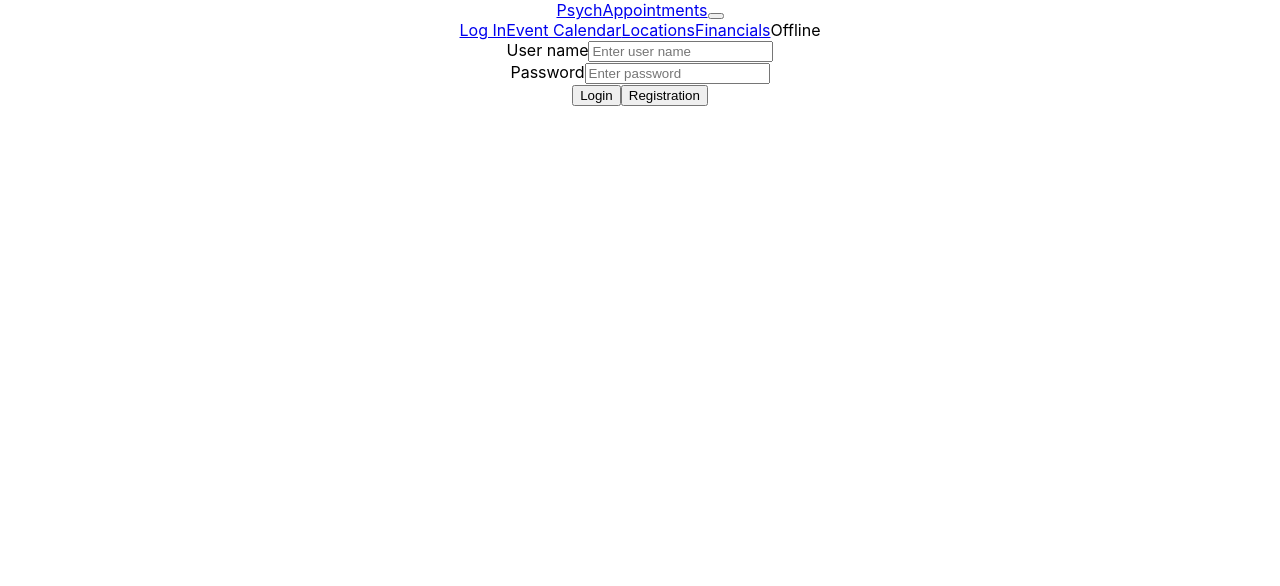
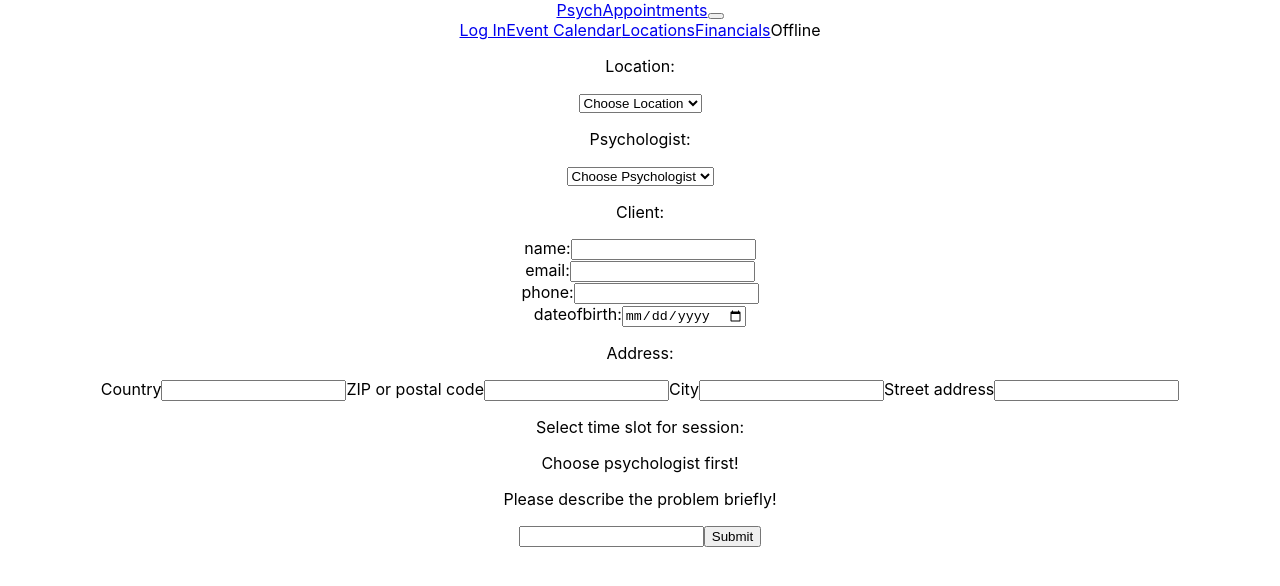
Before and after one commit to horvathv01/psychappointments-web-app, a React (Create React App) app: page /addappointment in a window 1280 px wide. Before the commit this address led to /login. Shown: the top 586 px of the page. Built offline with nearby package versions, Linux system fonts and the light colour scheme.

Commit message:
add loginFirst page

```diff
--- a/src/App.js
+++ b/src/App.js
@@ -7,6 +7,7 @@ import LoginPage from './Components/LoginPage';
 import StarterPage from './Components/StarterPage';
 import Error from './Components/Error';
 import AddAppointment from './Components/AddAppointment';
+import LoginFirst from './Components/LoginFirst';
 
 function App() {
 
@@ -21,6 +22,7 @@ function App() {
 
               <Route path="/" element={<StarterPage />}/>
               <Route path="/login" element={<LoginPage/>}/>
+              <Route path="/loginfirst" element={<LoginFirst/>}/>
               <Route path="/registration" element={<p>registration page</p>}/>
               <Route path="/error" element={<Error />}/>
 
--- a/src/Components/AddAppointment.jsx
+++ b/src/Components/AddAppointment.jsx
@@ -16,26 +16,21 @@ export default function AddAppointment(){
     const navigate = useNavigate();
 
     useEffect(() => {
-        redirectToLogin();
-        setUser(retreiveUser());
-        if(user != null && user.type !== "psychologist"){
-            //fetch all psychologists (name and id?)
-            //setAllPsychologists(fetchedData)
+        if (user == null) {
+            //navigate("/loginfirst");
         }
     }, []);
 
     function redirectToLogin(){
-        if(user == null){
             window.alert("Please log in first!");
             navigate("/login");
-        }
-    }
+    };
 
     function handleSubmit(){
         //validate data --> same as registration validator?
         //what to include?
         //psychologist.id + psychologist.name? --> to track changes of id in future
-        //client's data --> if existing: from DB, else: register new client account with default password
+        //client's data --> send to backend, see if email already exists --> add appointment to existing client ELSE create new client with standard password
         //location id (+ location name?)
         //session start, session end
         //session description
@@ -45,7 +40,12 @@ export default function AddAppointment(){
 
     function getLocations(){
         let locations = [];
-        //fetch available locations
+        if(user != null && (user.type == "psychologist" || user.type == "manager")){
+        //only fetch associated locations
+        //setAllPsychologists(fetchedData)
+        }
+        //fetch all locations
+        //setAllPsychologists(fetchedData)
 
         return(
             <div>
@@ -106,60 +106,96 @@ export default function AddAppointment(){
     function parseAddress(input){
         let address = {
             country: "",
-            zip: 0,
+            zip: "",
             city: "",
             street: "",
             rest: ""
         }
-        //code to parse
-
+        if(input != undefined){
+            //code to parse
+        }
+            //empty address can still be returned so that object structure can still be used
         return address;
     }
 
     function generateClientDataFields(){
+
+        const clientFormFields = {
+            name: {label: "name", type: "text", required: true},
+            email: {label: "email", type: "text", required: true},
+            phone: {label: "phone", type: "phone", required: true},
+            dateOfBirth: {label: "dateofbirth", type: "date", required: true}
+        }
+
         if(user != null && user.type == "client"){
             setClient(user);
-            const address = parseAddress(user.address);
-            return(
+        };
+
+        const address = client != null ? parseAddress(client.address) : parseAddress();
+
+        return(
+            <div>
+            {
+                Object.entries(clientFormFields).map(([fieldName, fieldProps]) => {
+                    return(
+                    <div key={fieldName}>
+                        <label htmlFor={fieldName}>{fieldProps.label}:</label>
+                        <input
+                        required={fieldProps.required}
+                        className="input-field"
+                        id={fieldName}
+                        type={fieldProps.type}
+                        name={fieldName}
+                        defaultValue={user?.type === "client" ? client[fieldName] : ""}
+                        />
+                    </div>)
+                })
+            }
                 <div>
-                <label htmlFor="name">Name: </label>
-                <input type="text" name="name" required>{user.name}</input>
-                <label htmlFor="email">Email: </label>
-                <input type="text" name="email" required>{user.email}</input>
-                <label htmlFor="dateofbirth">Date of birth: </label>
-                <input type="date" name="dateofbirth">{user.dateofbirth}</input>
-                <p>Address:</p>
-                <label htmlFor="city">Country</label>
-                <input required type="text" id="country" name="country" autoComplete="country" enterKeyHint="next">{address.country}</input>
-                <label htmlFor="postal-code">ZIP or postal code</label>
-                <input className="postal-code" id="postal-code" name="postal-code" autoComplete="postal-code" enterKeyHint="next">{address.zip}</input>
-                <label htmlFor="city">City</label>
-                <input required type="text" id="city" name="city" autoComplete="address-level2" enterKeyHint="next">{address.city}</input>
-                <label htmlFor="street-address">Street address</label>
-                <input type="text" id="street-address" name="street-address" autoComplete="street-address" required enterKeyHint="next">{address.street + " " + address.rest}</input>
-        </div>
-            );
-        } else {
-            return(
-                <div>
-                    <label htmlFor="name">Name: </label>
-                    <input type="text" name="name" required></input>
-                    <label htmlFor="email">Email: </label>
-                    <input type="text" name="email" required></input>
-                    <label htmlFor="dateofbirth">Date of birth: </label>
-                    <input type="date" name="dateofbirth" required></input>
                     <p>Address:</p>
                     <label htmlFor="city">Country</label>
-                    <input required type="text" id="city" name="city" autoComplete="country" enterKeyHint="next"></input>
+                    <input
+                    required
+                    className="input-field"
+                    type="text"
+                    id="country"
+                    name="country"
+                    autoComplete="country"
+                    enterKeyHint="next"
+                    defaultValue={address.country}></input>
                     <label htmlFor="postal-code">ZIP or postal code</label>
-                    <input className="postal-code" id="postal-code" name="postal-code" autoComplete="postal-code" enterKeyHint="next"></input>
+                    <input
+                    required
+                    className="input-field"
+                    id="postal-code"
+                    type="text"
+                    name="postal-code"
+                    autoComplete="postal-code"
+                    enterKeyHint="next"
+                    defaultValue={address.zip}></input>
                     <label htmlFor="city">City</label>
-                    <input required type="text" id="city" name="city" autoComplete="address-level2" enterKeyHint="next"></input>
+                    <input
+                    required
+                    className="input-field"
+                    id="city"
+                    type="text"
+                    name="city"
+                    autoComplete="address-level2"
+                    enterKeyHint="next"
+                    defaultValue={address.city}></input>
                     <label htmlFor="street-address">Street address</label>
-                    <input type="text" id="street-address" name="street-address" autoComplete="street-address" required enterKeyHint="next"></input>
+                    <input
+                    required
+                    className="input-field"
+                    id="street-address"
+                    type="text"
+                    name="street-address"
+                    autoComplete="street-address"
+                    enterKeyHint="next"
+                    defaultValue={address.street + " " + address.rest}></input>
+                </div>
             </div>
-            );
-        };
+        )
     };
 
     //choose location first --> fetch psychologists available at location
@@ -182,10 +218,11 @@ export default function AddAppointment(){
                     {generatePsychologistDataField()}
                     <p>Client: </p>
                     {generateClientDataFields()}
-                    <p>Select time slot htmlFor session: </p>
+                    <p>Select time slot for session: </p>
                     {getAvailableTimeSlots()}
                     <p>Please describe the problem briefly!</p>
                     <input type="textarea" onChange={(e) => setDescription(e.target.value)} required></input>
+                    <input type="submit" value="Submit"></input>
                 </form>
             </div>
         </div>
--- /dev/null
+++ b/src/Components/LoginFirst.jsx
@@ -0,0 +1,17 @@
+import React, {useContext, useEffect} from "react";
+import { useNavigate } from "react-router-dom";
+import { UserContext } from "../UserContext";
+
+
+export default function LoginFirst(){
+    const {user, login, logout, retreiveUser} = useContext(UserContext);
+    const navigate = useNavigate();
+
+    useEffect(() => {
+        setTimeout(() => navigate("/login"), 3000);
+    }, [])
+
+    return(
+        <h1>Please log in!</h1>
+    );
+}
--- a/src/Components/MainPage.jsx
+++ b/src/Components/MainPage.jsx
@@ -10,7 +10,12 @@ export default function MainPage(){
     const navigate = useNavigate();
 
     useEffect(() => {
-        setUser(retreiveUser());
+        if(user == null){
+            const retreivedUser = retreiveUser();
+            if(retreivedUser != null){
+                setUser(retreiveUser());
+            }
+        }
     }, []);
 
 
--- a/src/Components/NavBar.jsx
+++ b/src/Components/NavBar.jsx
@@ -10,6 +10,14 @@ export default function NavBar(){
     const {user, login, logout, retreiveUser} = useContext(UserContext);
     const navigate = useNavigate();
 
+    useEffect(() => {
+        if(user == null){
+            const retreivedUser = retreiveUser();
+            if(retreivedUser != null){
+                setUser(retreivedUser);
+            }
+        }
+    }, []);
 
 
     const isOnline = () => {
@@ -30,15 +38,15 @@ export default function NavBar(){
             </Navbar.Brand>
             <Navbar.Text>{user && user.username}</Navbar.Text>
             <Navbar.Toggle aria-controls="basic-navbar-nav" />
-            {retreiveUser() && user.name ? <p>Hello, {user.name}! <br> User type: {user.type}</br></p> : null}
+            {user && user.name ? <p>Hello, {user.name}! <br> User type: {user.type}</br></p> : null}
             <Navbar.Collapse id="basic-navbar-nav">
               <Nav className="ms-auto">
                 {user == null ? <Nav.Link href="/login">Log In</Nav.Link> : null}
                 <Nav.Link href="/calendar">Event Calendar</Nav.Link>
                 <Nav.Link href="/locations">Locations</Nav.Link>
                 <Nav.Link href="/financials">Financials</Nav.Link>
-                {retreiveUser() && user.type === "admin" ? <Nav.Link href="/admin">Admin page</Nav.Link> : null}
-                {retreiveUser() && user.type === "manager" ? <Nav.Link href="/manager">Management</Nav.Link> : null}
+                {user && user.type === "admin" ? <Nav.Link href="/admin">Admin page</Nav.Link> : null}
+                {user && user.type === "manager" ? <Nav.Link href="/manager">Management</Nav.Link> : null}
                 <span className={`nav-link ${isOnline() ? 'text-success' : 'text-danger'}`}>
                   {isOnline() ? 'Online' : 'Offline'}
                 </span>
--- a/src/Components/UserProvider.jsx
+++ b/src/Components/UserProvider.jsx
@@ -25,6 +25,7 @@ const retreiveUser = () => {
     if(storedUserString != null){
         const storedUser = JSON.parse(storedUserString);
         setUser(storedUser);
+        console.log("User successfully retreived from sessionStorage");
     } else {
         console.log("User could not be retreived from sessionStorage");
         return null;
```
